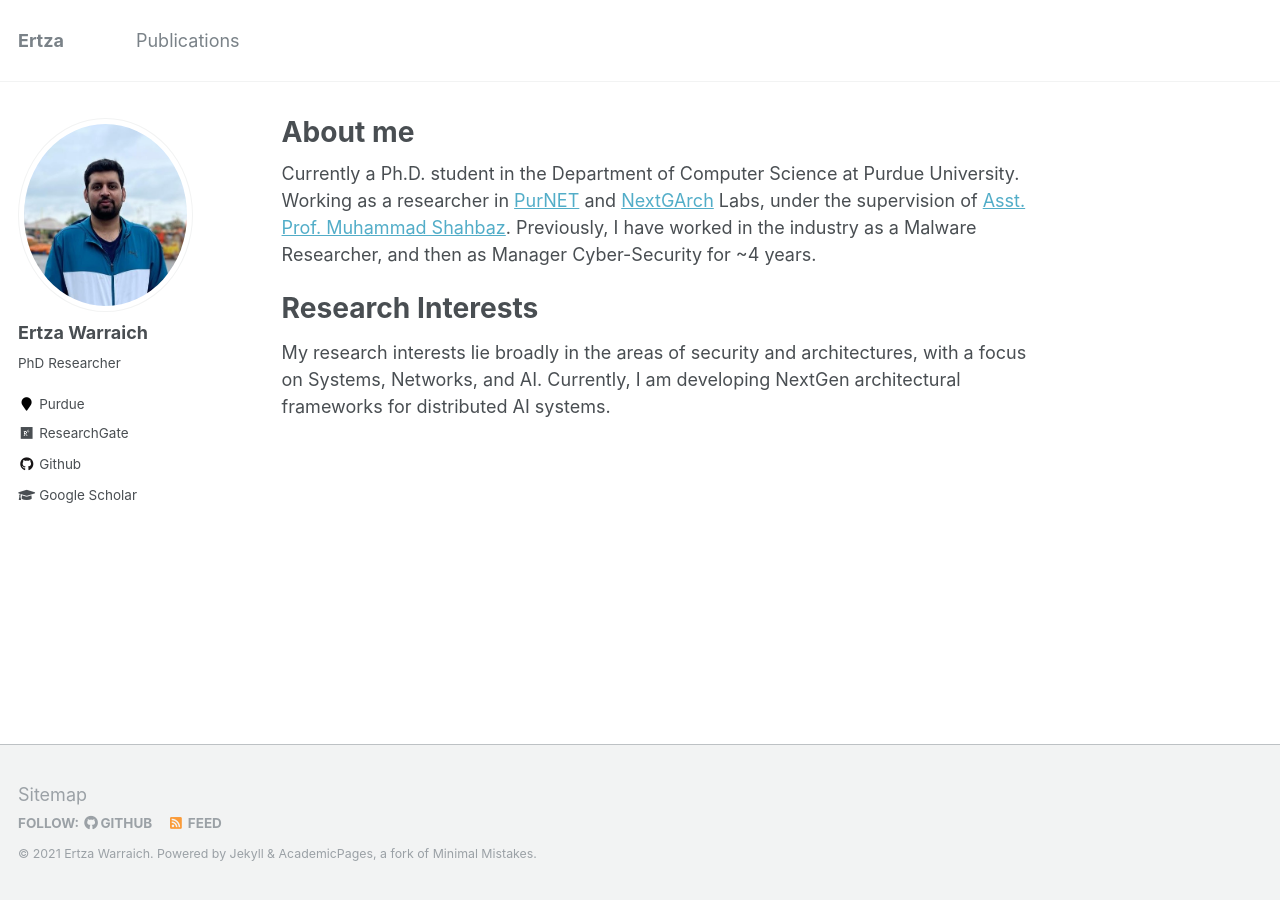
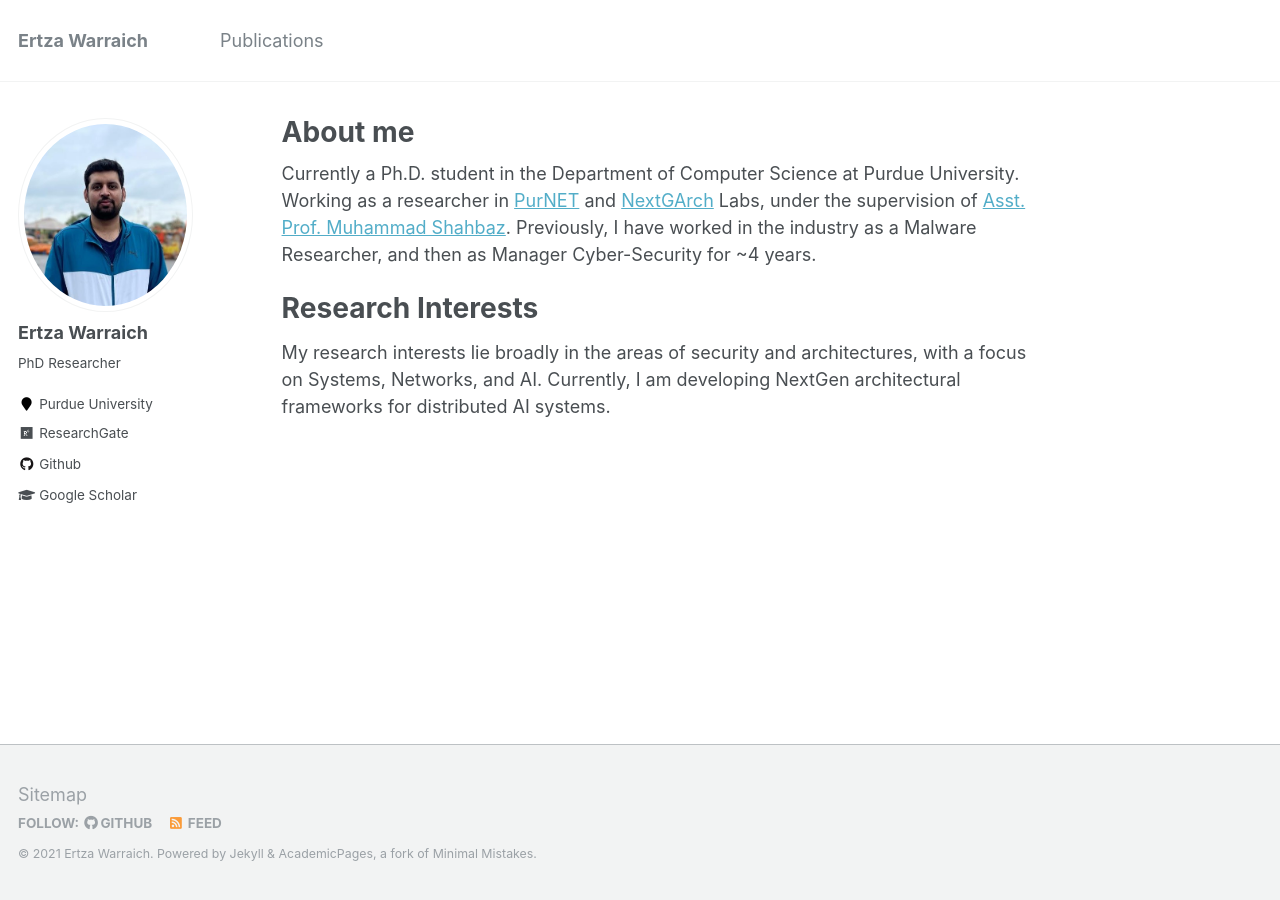
Before and after one commit to ertza/ertza.github.io, a Jekyll site: the page built from _pages/about.md, in a window 1280 px wide. Built offline with Jekyll 4.4.1, drawn with Linux system fonts in a browser that asks for light colours.

Commit message:
Update _config.yml

```diff
--- a/_config.yml
+++ b/_config.yml
@@ -7,7 +7,7 @@
 
 # Site Settings
 locale                   : "en-US"
-title                    : "Ertza"
+title                    : "Ertza Warraich"
 title_separator          : "-"
 name                     : &name "Ertza Warraich"
 description              : &description "PhD Researcher"
@@ -83,7 +83,7 @@
   name             : "Ertza Warraich"
   avatar           : "profile.png"
   bio              : "PhD Researcher"
-  location         : "Purdue"
+  location         : "Purdue University"
   employer         :
   pubmed           : #"https://www.ncbi.nlm.nih.gov/pubmed/?term=john+snow"
   googlescholar    : "https://scholar.google.com/citations?user=LVq8uUkAAAAJ"
```
